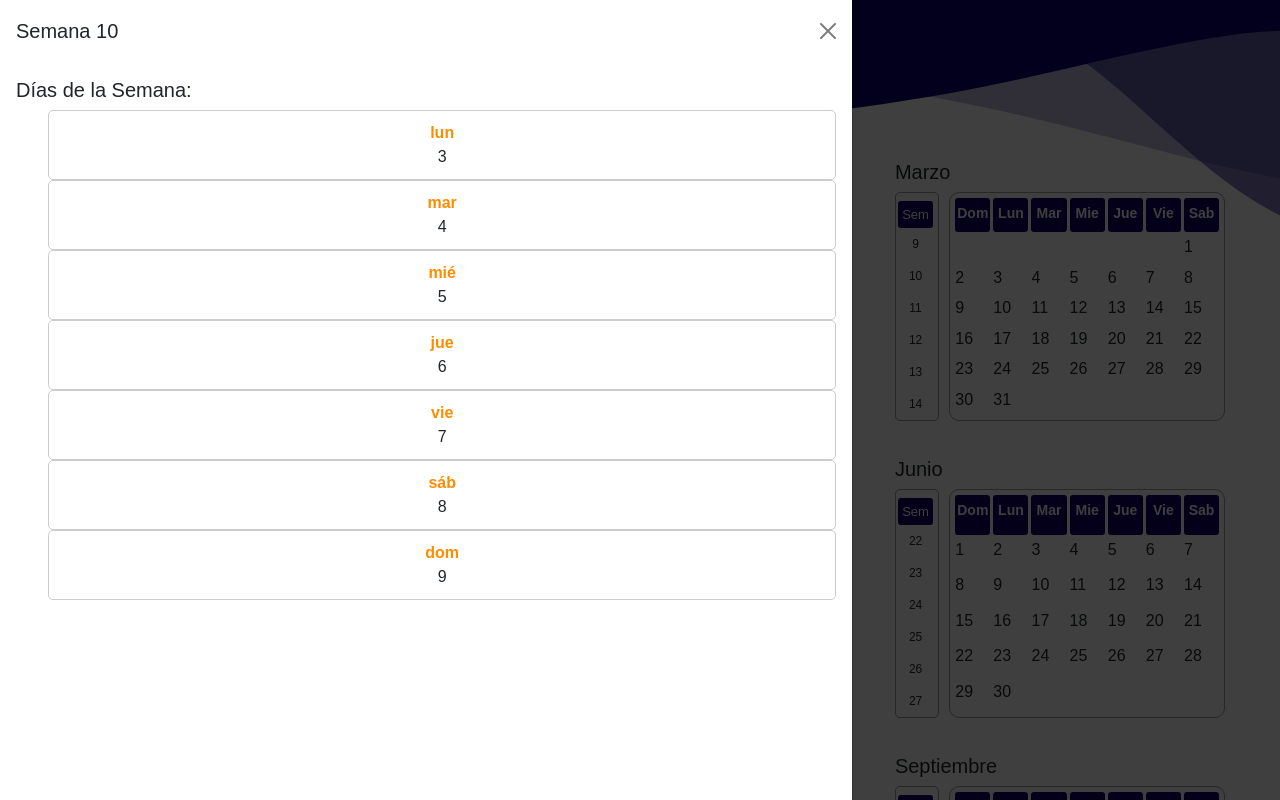
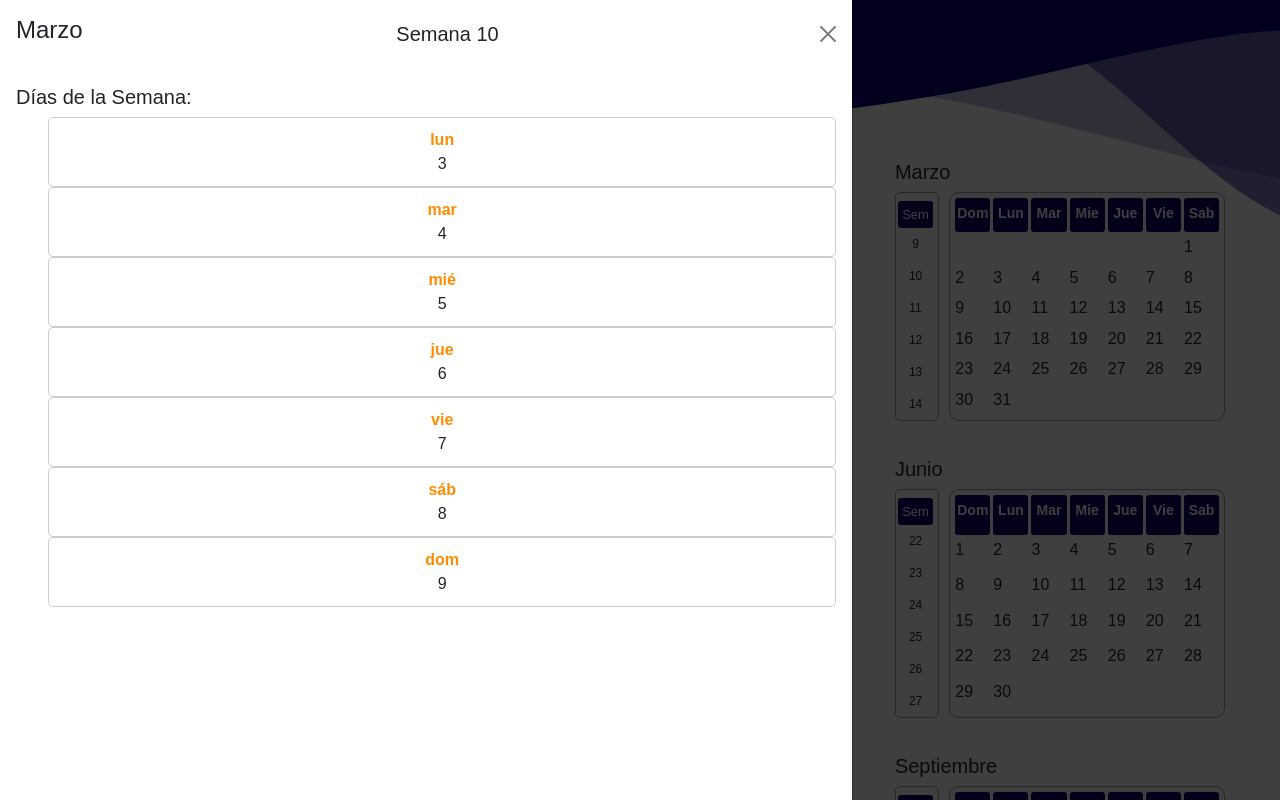
Before and after one commit to wavaronr/TurnosApp, a React (Create React App) app: page /Calendario in a window 1280 px wide. Both pictures are taken after a click on the button "10". Shown: the top 800 px of the page. Built offline with nearby package versions, Linux system fonts and the light colour scheme; no server answers.

Commit message:
feat: Refactor month title handling

```diff
--- a/src/components/AsesorOffCanvas.js
+++ b/src/components/AsesorOffCanvas.js
@@ -1,6 +1,10 @@
 import WeekDetail from './WeekDetail';
+import { getMonthsTitule } from '../utils/getMonthsTitule';
 
 function AsesorOffCanvas({ selectedWeek, yearSet, monthCalendario, colombianHolidays }) {
+  const months = getMonthsTitule();
+  const monthName = months[monthCalendario];
+
   return (
     <div
       className="offcanvas offcanvas-start offcanvas-wide"
@@ -9,6 +13,7 @@ function AsesorOffCanvas({ selectedWeek, yearSet, monthCalendario, colombianHoli
       aria-labelledby="offcanvasWithBothOptionsLabel"
     >
       <div className="offcanvas-header">
+        <h4 className='monthToday' id='monthToday'>{monthName}</h4>
         <h5 className="offcanvas-title" id="offcanvasWithBothOptionsLabel">
           {selectedWeek ? `Semana ${selectedWeek}` : 'Detalles de la Semana'}
         </h5>
@@ -25,4 +30,5 @@ function AsesorOffCanvas({ selectedWeek, yearSet, monthCalendario, colombianHoli
     </div>
   );
 }
+
 export default AsesorOffCanvas;
--- a/src/components/CardsCald.js
+++ b/src/components/CardsCald.js
@@ -3,12 +3,10 @@ import '../css/calendario.css';
 
 import Calendarios from './Calendarios.js';
 import YearInput from './yearinput';
+import { getMonthsTitule } from '../utils/getMonthsTitule.js';
 
 function CardsCald({ setSelectedWeek, yearSet, setYearSet, setMonthCalendario, colombianHolidays }) {
-  const months = [
-    'Enero', 'Febrero', 'Marzo', 'Abril', 'Mayo', 'Junio',
-    'Julio', 'Agosto', 'Septiembre', 'Octubre', 'Noviembre', 'Diciembre',
-  ];
+  const months = getMonthsTitule();
 
   const handleYearChange = (newYear) => {
     setYearSet(newYear);
--- /dev/null
+++ b/src/utils/getMonthsTitule.js
@@ -0,0 +1,6 @@
+export const getMonthsTitule = () => {
+  return [
+    'Enero', 'Febrero', 'Marzo', 'Abril', 'Mayo', 'Junio',
+    'Julio', 'Agosto', 'Septiembre', 'Octubre', 'Noviembre', 'Diciembre',
+  ];
+};
```
